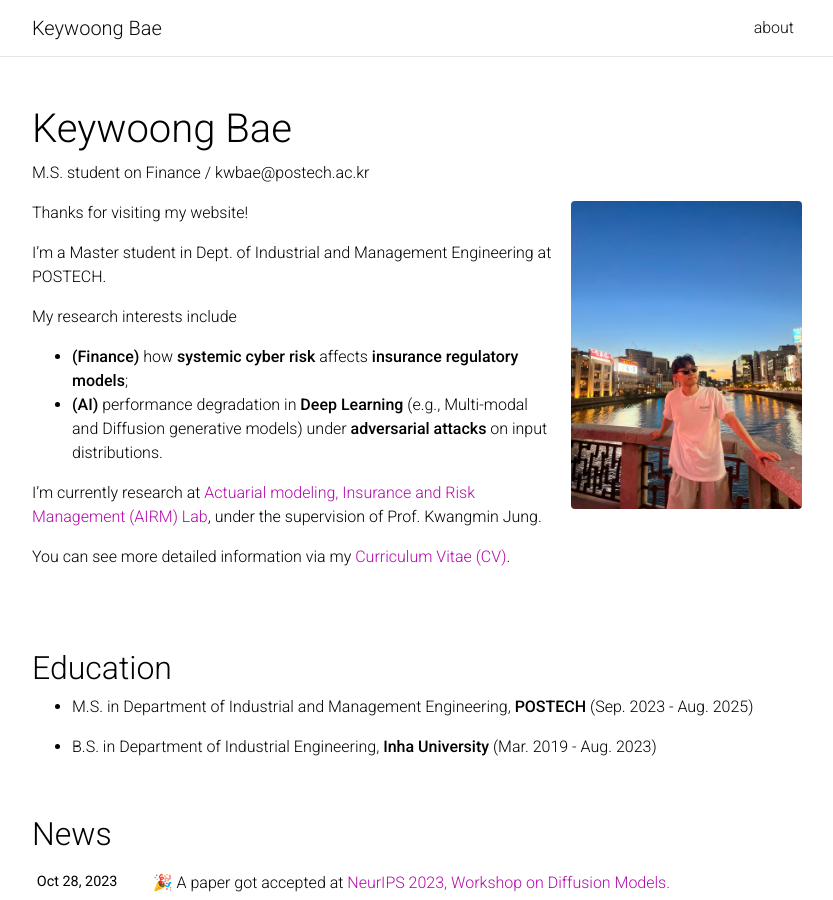
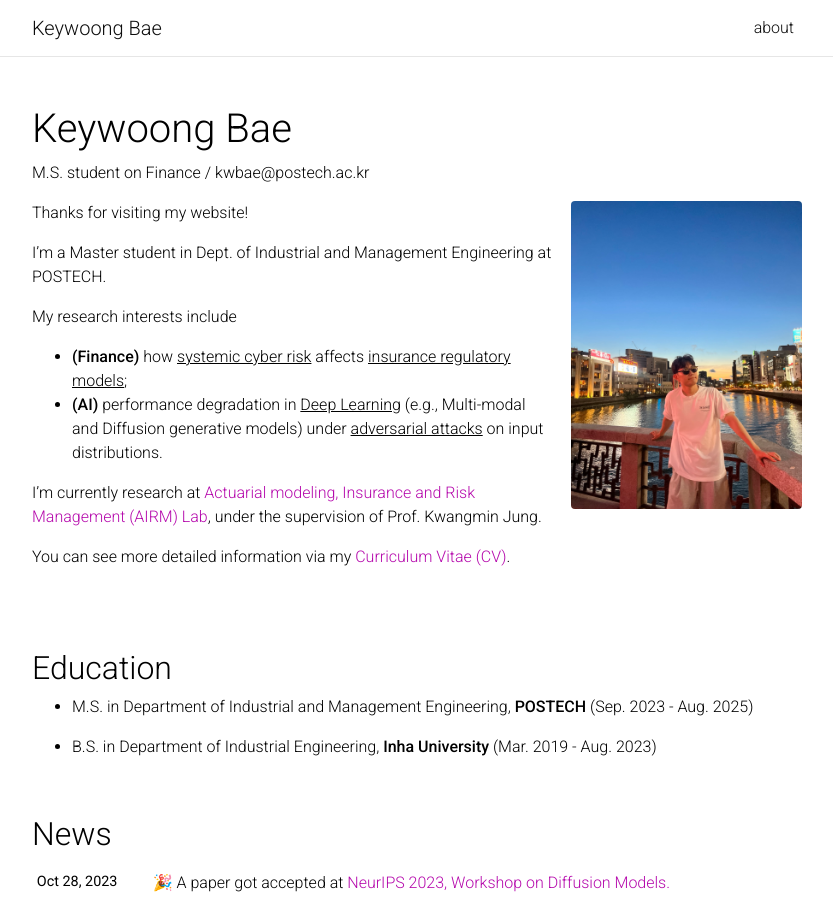
Before and after one commit to kwoongbae/kwoongbae.github.io, a Jekyll site: the page built from _pages/about.md, in a window 1280 px wide and 900 px high. Shown: the whole window, without its empty margins (223-1056 px from the left). Built offline with Jekyll 4.4.1, drawn with Linux system fonts in a browser that asks for light colours; full-size pictures stand in for the smaller copies a plugin makes; comment, search, counter and statistics services are not loaded; a style sheet for code colours, icons or effects is not loaded.

```diff
--- a/_pages/about.md
+++ b/_pages/about.md
@@ -20,8 +20,8 @@ I'm a Master student in Dept. of Industrial and Management Engineering at POSTEC
 
 My research interests include
 
-- **(Finance)** how **systemic cyber risk** affects **insurance regulatory models**;
-- **(AI)** performance degradation in **Deep Learning** (e.g., Multi-modal and Diffusion generative models) under **adversarial attacks** on input distributions.
+- **(Finance)** how <u>systemic cyber risk</u> affects <u>insurance regulatory models</u>;
+- **(AI)** performance degradation in <u>Deep Learning</u> (e.g., Multi-modal and Diffusion generative models) under <u>adversarial attacks</u> on input distributions.
 
 I'm currently research at [Actuarial modeling, Insurance and Risk Management (AIRM) Lab](https://airm.postech.ac.kr/), under the supervision of Prof. Kwangmin Jung.
 
```
